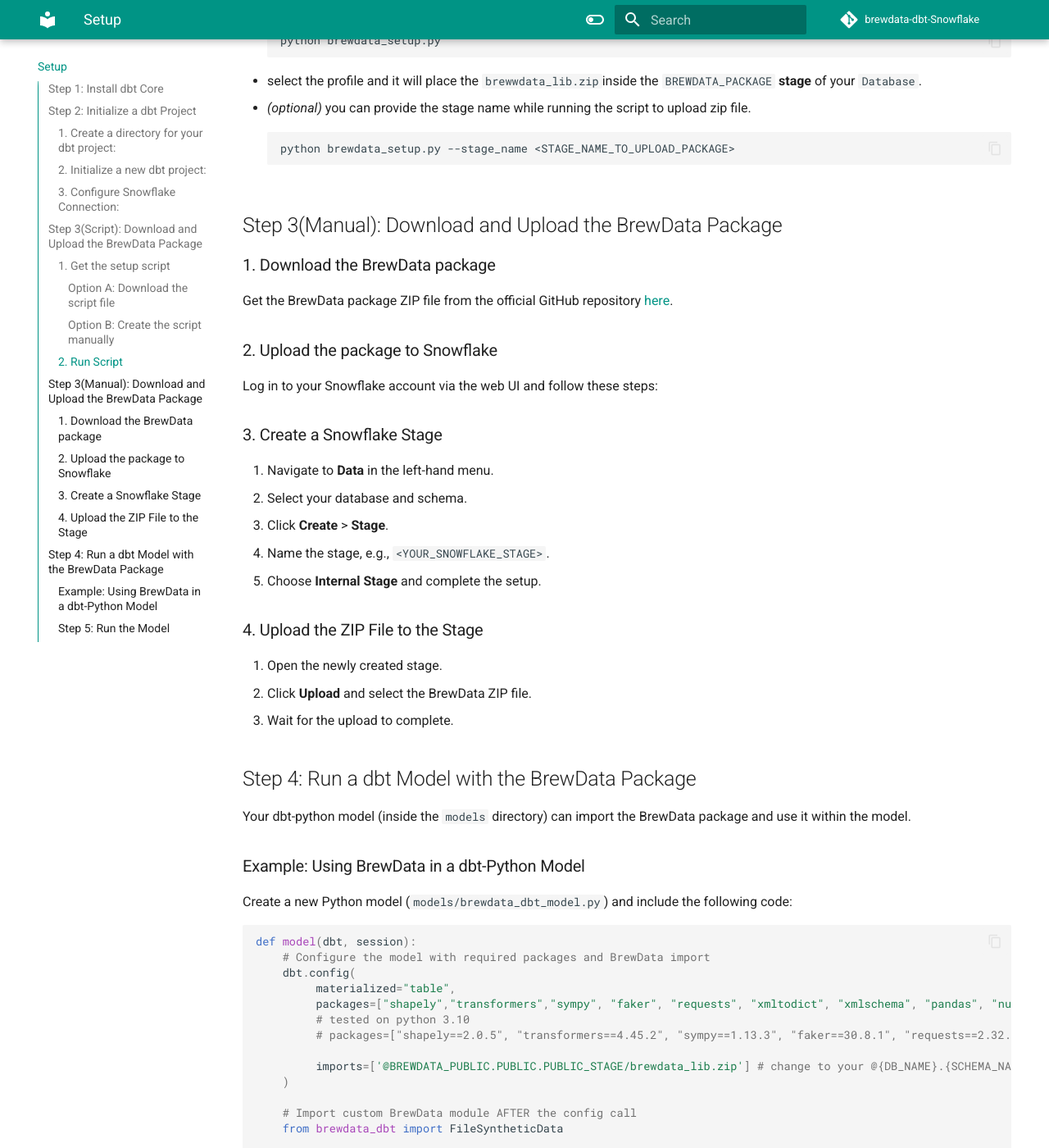
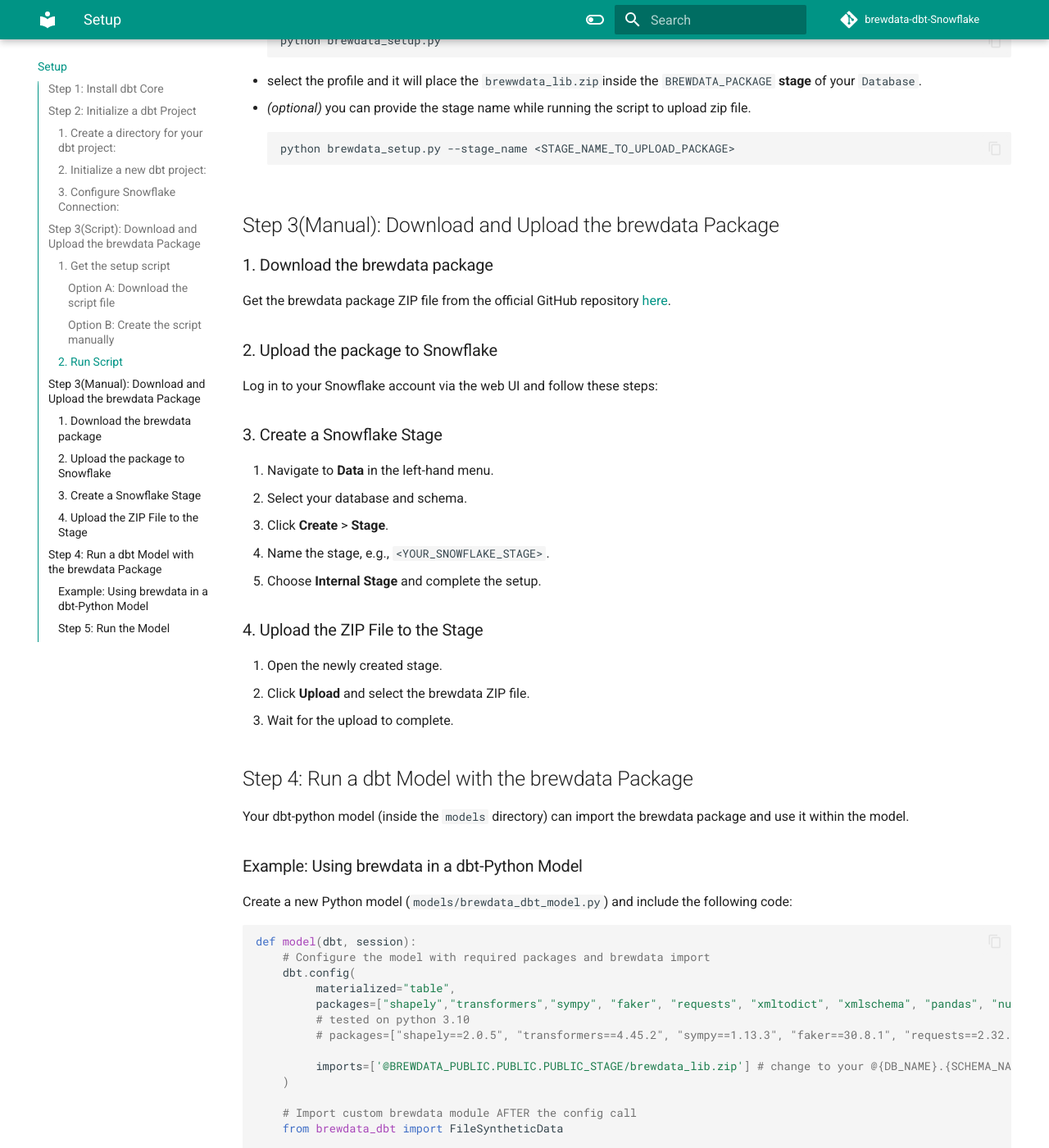
Before and after one commit to brewdata/BrewData-DBT-Snowflakes, an MkDocs documentation site: the page built from docs/example/quickstart-setup.md, in a window 1280 px wide and 1400 px high, scrolled down 2019 px. Shown: the whole window at 82% size. Built offline with MkDocs 1.6.1 and Material for MkDocs 9.7.7, drawn with Linux system fonts in a browser that asks for light colours; comment, search, counter and statistics services are not loaded; some of the changed text lies outside the part shown.

Commit message:
docs fixed

````diff
--- a/docs/example/quickstart-setup.md
+++ b/docs/example/quickstart-setup.md
@@ -48,7 +48,7 @@
 - **Role**
   (optional)
 
-## Step 3(Script): Download and Upload the BrewData Package
+## Step 3(Script): Download and Upload the brewdata Package
 
 ### 1. Get the setup script
 You have two options:
@@ -142,7 +142,7 @@
     return profile_name, target_profile
 
 def download_brewdata_package(download_path, github_url=None):
-    """Download the BrewData package or use a local file."""
+    """Download the brewdata package or use a local file."""
     import requests
 
     local_path = os.path.join(download_path, "brewdata_lib.zip")
@@ -155,7 +155,7 @@
             return local_path
 
     # Download the file
-    print(f"Downloading BrewData package from {github_url}...")
+    print(f"Downloading brewdata package from {github_url}...")
     response = requests.get(github_url, stream=True)
     if response.status_code != 200:
         raise Exception(f"Failed to download package. Status code: {response.status_code}")
@@ -225,9 +225,9 @@
         conn.close()
 
 def main():
-    parser = argparse.ArgumentParser(description='Set up BrewData package with dbt Core and Snowflake')
-    parser.add_argument('--url', default="https://github.com/brewdata/brewdata-dbt-Snowflake/releases/download/main/brewdata_lib.zip", help='GitHub URL for the BrewData package')
-    parser.add_argument('--download_path', default='.', help='Path to download the BrewData package')
+    parser = argparse.ArgumentParser(description='Set up brewdata package with dbt Core and Snowflake')
+    parser.add_argument('--url', default="https://github.com/brewdata/brewdata-dbt-Snowflake/releases/download/main/brewdata_lib.zip", help='GitHub URL for the brewdata package')
+    parser.add_argument('--download_path', default='.', help='Path to download the brewdata package')
     parser.add_argument('--stage_name', help='Custom stage name (optional)')
     parser.add_argument('--keep_zip', action='store_true', help='Keep the ZIP file after upload')
     args = parser.parse_args()
@@ -241,7 +241,7 @@
         print(f"Using profile: {profile_name}")
         print(f"Snowflake connection: {profile['user']}@{profile['account']}")
 
-        # Download BrewData package
+        # Download brewdata package
         zip_file_path = download_brewdata_package(args.download_path, args.url)
 
         # Create stage and upload
@@ -255,7 +255,7 @@
         # Print instructions for the user
         print("\nSetup Complete!")
         print("===================================")
-        print("To use BrewData in your dbt-Python model, include the following in your model file:")
+        print("To use brewdata in your dbt-Python model, include the following in your model file:")
         print(f"""
 def model(dbt, session):
     dbt.config(
@@ -265,7 +265,7 @@
          imports=['@{stage_name}/brewdata_lib.zip'] # change to your @{{DB_NAME}}.{{SCHEMA_NAME}}.{{STAGE_NAME}}/brewdata_lib.zip
     )
 
-    # Import custom BrewData module AFTER the config call
+    # Import custom brewdata module AFTER the config call
     from brewdata_dbt import FileSyntheticData
 
     # Your code here
@@ -297,11 +297,11 @@
   python brewdata_setup.py --stage_name <STAGE_NAME_TO_UPLOAD_PACKAGE>
   ```
 
-## Step 3(Manual): Download and Upload the BrewData Package
+## Step 3(Manual): Download and Upload the brewdata Package
 
-### 1. Download the BrewData package
+### 1. Download the brewdata package
 
-Get the BrewData package ZIP file from the official GitHub repository [here](https://github.com/brewdata/brewdata-dbt-Snowflake/releases/download/main/brewdata_lib.zip).
+Get the brewdata package ZIP file from the official GitHub repository [here](https://github.com/brewdata/brewdata-dbt-Snowflake/releases/download/main/brewdata_lib.zip).
 
 ### 2. Upload the package to Snowflake
 
@@ -318,20 +318,20 @@
 ### 4. Upload the ZIP File to the Stage
 
 1. Open the newly created stage.
-2. Click **Upload** and select the BrewData ZIP file.
+2. Click **Upload** and select the brewdata ZIP file.
 3. Wait for the upload to complete.
 
-## Step 4: Run a dbt Model with the BrewData Package
+## Step 4: Run a dbt Model with the brewdata Package
 
-Your dbt-python model (inside the `models` directory) can import the BrewData package and use it within the model.
+Your dbt-python model (inside the `models` directory) can import the brewdata package and use it within the model.
 
-### Example: Using BrewData in a dbt-Python Model
+### Example: Using brewdata in a dbt-Python Model
 
 Create a new Python model (`models/brewdata_dbt_model.py`) and include the following code:
 
 ```python
 def model(dbt, session):
-    # Configure the model with required packages and BrewData import
+    # Configure the model with required packages and brewdata import
     dbt.config(
          materialized="table",
          packages=["shapely","transformers","sympy", "faker", "requests", "xmltodict", "xmlschema", "pandas", "numpy", "scikit-learn", "scipy", "tqdm", "pytorch", "datasets"],
@@ -341,7 +341,7 @@
          imports=['@BREWDATA_PUBLIC.PUBLIC.PUBLIC_STAGE/brewdata_lib.zip'] # change to your @{DB_NAME}.{SCHEMA_NAME}.{STAGE_NAME}/brewdata_lib.zip
     )
 
-    # Import custom BrewData module AFTER the config call
+    # Import custom brewdata module AFTER the config call
     from brewdata_dbt import FileSyntheticData
 
     # Fetch customer data from an upstream model
--- a/mkdocs.yml
+++ b/mkdocs.yml
@@ -74,4 +74,4 @@
   - css/extra.css
 
 # copyright: |
-#   # &copy; 2022 <a href="https://github.com/  target="_blank" rel="noopener">BrewData</a>
+#   # &copy; 2022 <a href="https://github.com/  target="_blank" rel="noopener">brewdata</a>
````
Also changed, not shown: README.md (+14 -14 lines), brewdata-DBT/readme.md (+1 -1 lines), brewdata_setup.py (+8 -8 lines), docs/index.md (+6 -6 lines), docs/strategies.md (+1 -1 lines).
